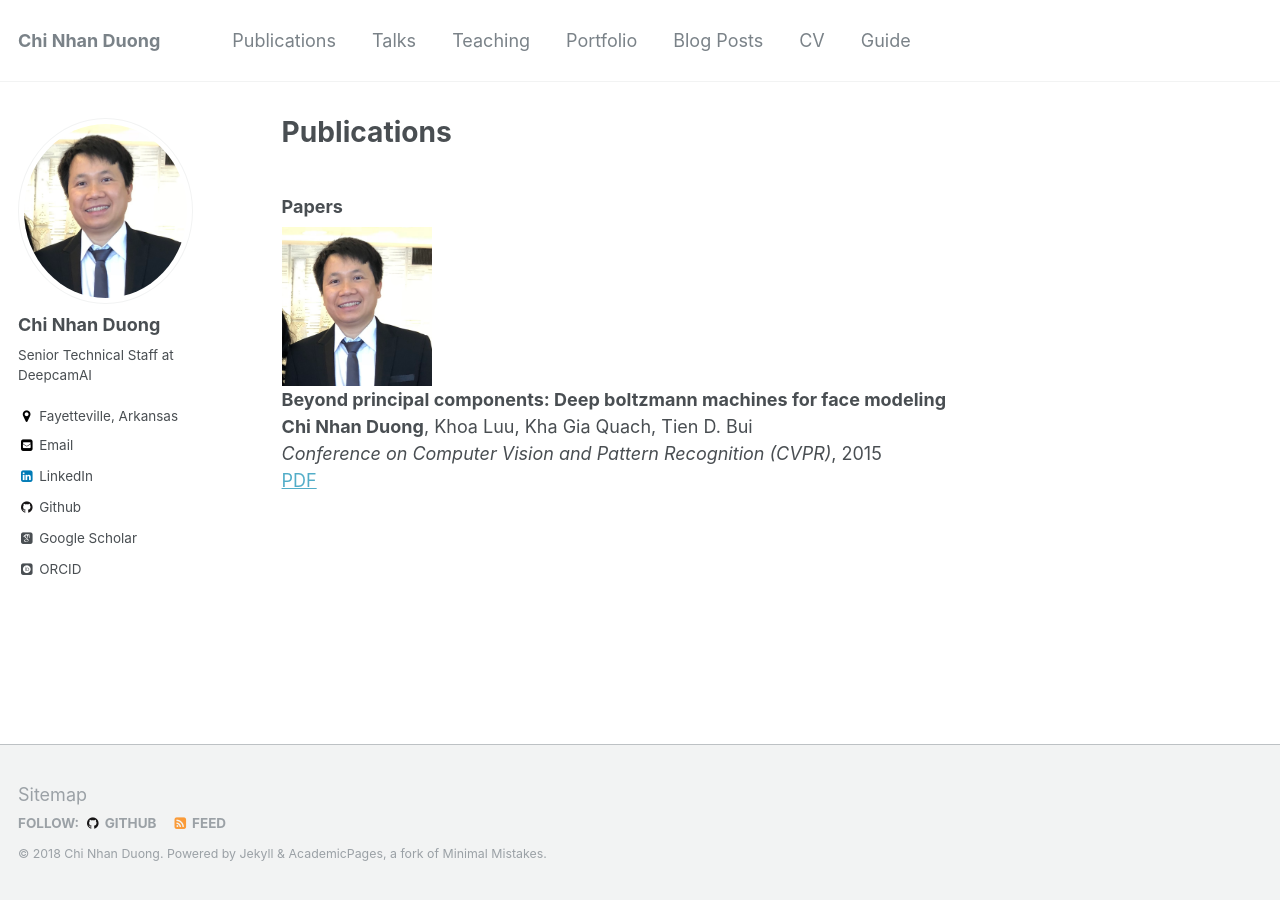
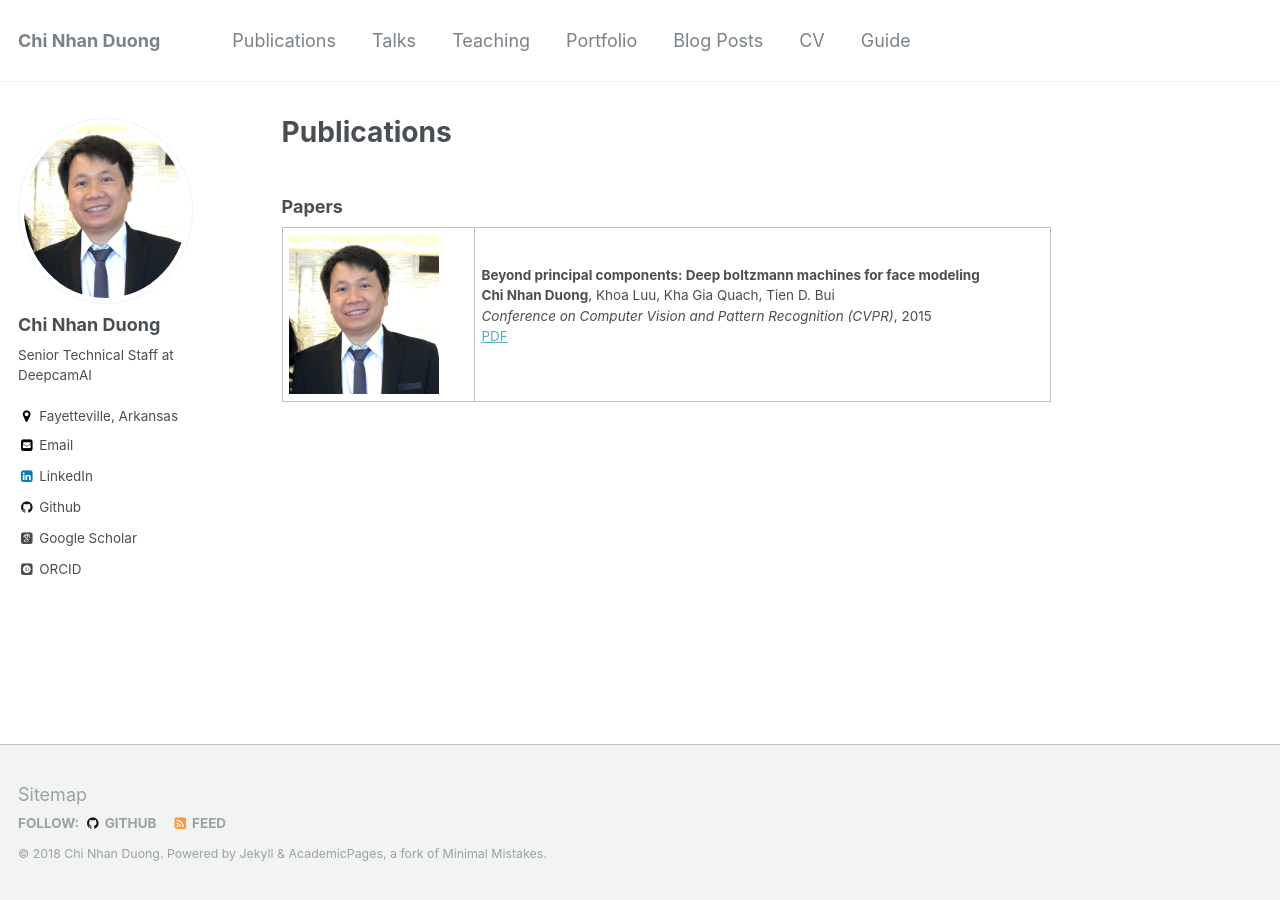
Before and after one commit to dcnhan/dcnhan.github.io, a Jekyll site: the page built from _pages/publications.md, in a window 1280 px wide. Built offline with Jekyll 4.4.1, drawn with Linux system fonts in a browser that asks for light colours; some web fonts are replaced.

Commit message:
Build website

```diff
--- a/_pages/publications.md
+++ b/_pages/publications.md
@@ -5,6 +5,8 @@ author_profile: true
 ---
 
 ### Papers
+
+<table width="900" align="center">
 <td width="25%" valign="top"><img src="/images/dcnhan.png" alt="game" width="150" height="120" style="border-style: none">
 <td width="75%" valign="top">
 <p><heading><strong>Beyond principal components: Deep boltzmann machines for face modeling</strong></heading><br>
```
